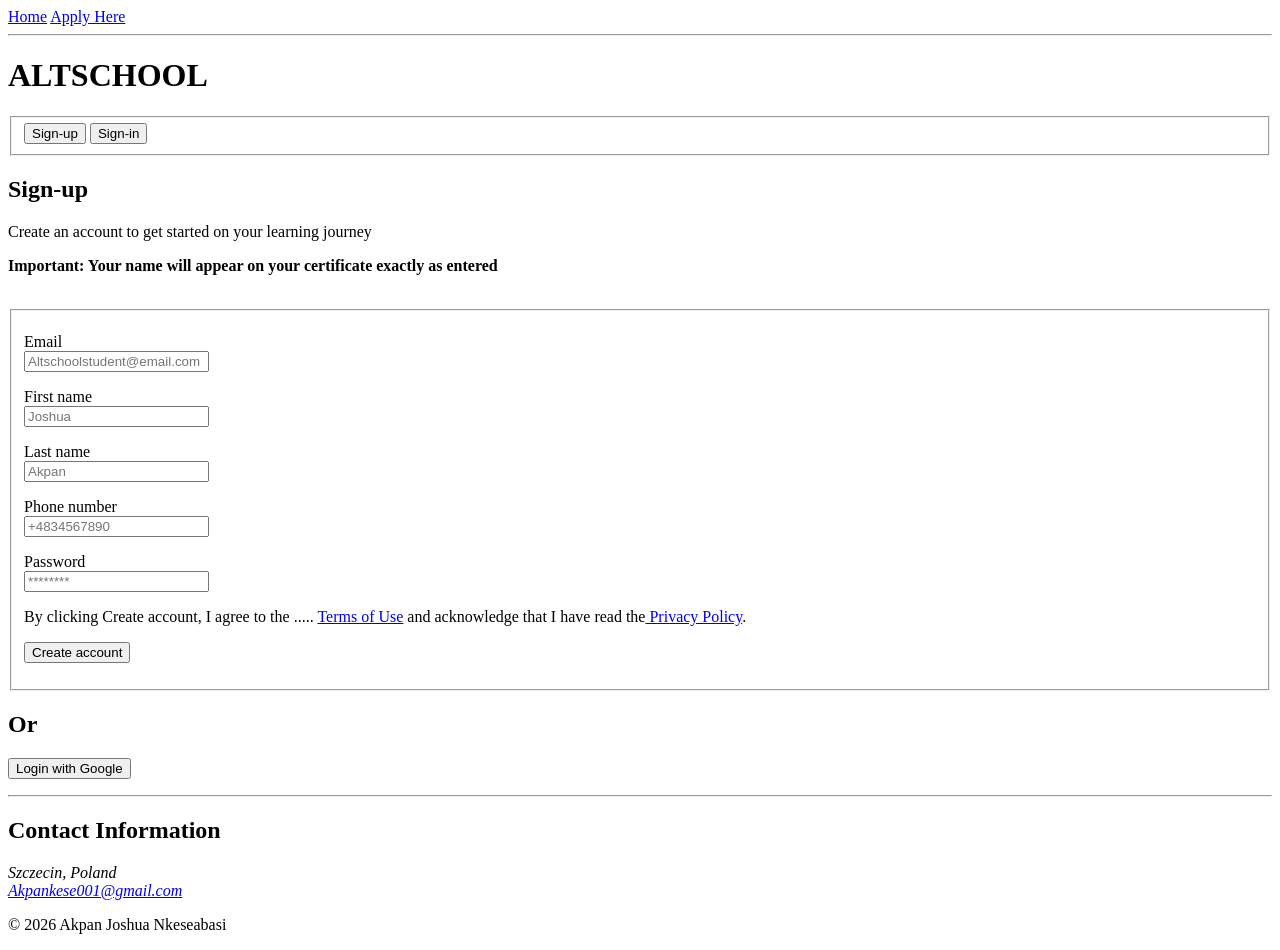
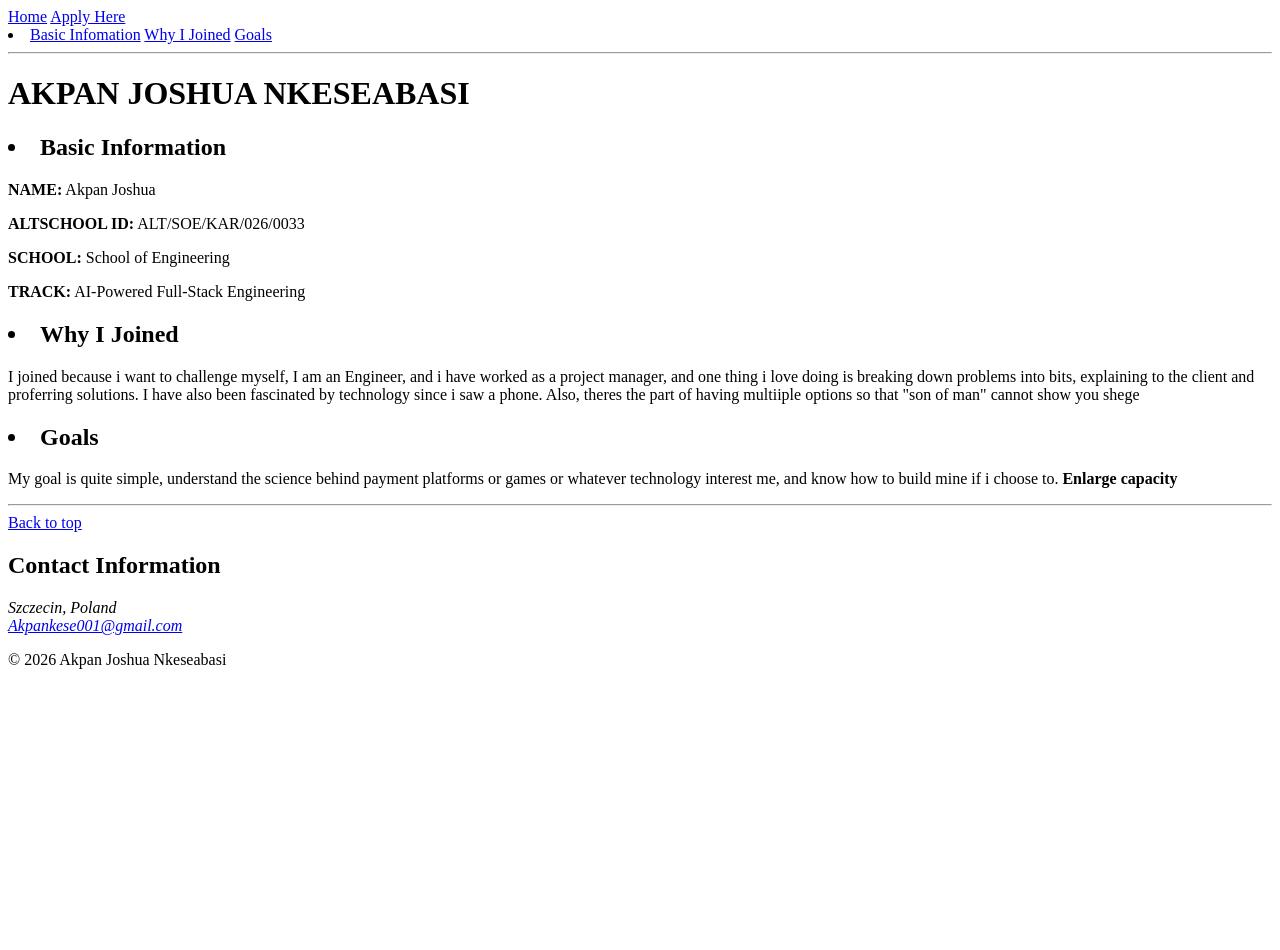
Before and after one commit to Akpankese/HTML-ASSIGNMENT, a plain HTML site: page index.html in a window 1280 px wide. After the commit the page ends 800 px from the top, so only its background shows below. Drawn offline with Linux system fonts and the light colour scheme.

Commit message:
Add personal information sections to index.html
Updated the HTML structure to include personal information sections.

```diff
--- a/index.html
+++ b/index.html
@@ -11,114 +11,58 @@
       <nav aria-label="Global navigation">
         <a href="index.html">Home</a>
         <a href="form.html">Apply Here</a>
+        <li><a href="#Basic Information">Basic Infomation</a>
+        <a href="#Why I Joined">Why I Joined</a>
+        <a href="#Goals">Goals</a></li>
       </nav>
       <hr />
 
-      <h1>ALTSCHOOL</h1>
     </header>
 
     <main>
-      <!--Sign-up/Sign-in buttons-->
-      <form>
-        <fieldset>
-          <button type="submit" value="Sign-up">Sign-up</button>
-          <button type="submit" value="Sign-in">Sign-in</button>
-        </fieldset>
-      </form>
-      <!--Sign-up section-->
-      <h2>Sign-up</h2>
-      <p>Create an account to get started on your learning journey</p>
-      <!---INCLUDE AS IMPORTANT INFORMATION-->
+    <body>
+        <div id="TOP"></div>
+        <h1>AKPAN JOSHUA NKESEABASI</h1>
 
-      <p>
-        <b
-          >Important: Your name will appear on your certificate exactly as
-          entered</b
-        >
-      </p>
+        <section id="Basic Information">
+            <h2>
+                <li>Basic Information</li>
+            </h2>
+            <p><b>NAME:</b> Akpan Joshua</p>
+            <p><b>ALTSCHOOL ID:</b> ALT/SOE/KAR/026/0033</p>
+            <p><b> SCHOOL:</b> School of Engineering</p>
+            <p><b> TRACK:</b> AI-Powered Full-Stack Engineering</p>
+        </section>
+        <section id="Why I Joined">
+            <h2>
+                <li>Why I Joined</li>
+            </h2>
+            <p>
+                I joined because i want to challenge myself, I am an Engineer, and i
+                have worked as a project manager, and one thing i love doing is breaking
+                down problems into bits, explaining to the client and proferring
+                solutions. I have also been fascinated by technology since i saw a
+                phone. Also, theres the part of having multiiple options so that "son of
+                man" cannot show you shege
+            </p>
+        </section>
 
-      <br />
-      <!--form section-->
-      <form action="#" method="post">
-        <fieldset>
-          <p>
-            <label for="email"></label>Email<br />
-            <input
-              type="email"
-              id="email"
-              name="email"
-              placeholder="Altschoolstudent@email.com"
-              required
-            />
-          </p>
-
-          <p>
-            <label for="first-name">First name</label><br />
-            <input
-              type="text"
-              id="first-name"
-              name="first-name"
-              placeholder="Joshua"
-              required
-            />
-          </p>
-
-          <p>
-            <label for="last-name">Last name</label><br />
-            <input
-              type="text"
-              id="last-name"
-              name="last-name"
-              placeholder="Akpan"
-              required
-            />
-          </p>
-
-          <p>
-            <label for="phone">Phone number</label><br />
-            <input
-              type="tel"
-              id="phone"
-              name="phone"
-              placeholder="+4834567890"
-              required
-            />
-          </p>
-
-          <p>
-            <label for="password">Password</label><br />
-            <input
-              type="password"
-              id="password"
-              name="password"
-              placeholder="********"
-              required
-            />
-          </p>
-          <!-- Terms and Privacy -->
-          <p>
-            <label for="terms"
-              >By clicking Create account, I agree to the .....
-              <a href="#" target="_blank">Terms of Use</a> and acknowledge that
-              I have read the<a href="#" target="_blank"> Privacy Policy</a>.
-            </label>
-          </p>
-          <!-- Submit -->
-          <p>
-            <button type="submit">Create account</button>
-          </p>
-        </fieldset>
-      </form>
-      <section>
-        <h2 id="alternative-signup">Or</h2>
-        <p>
-          <button type="button">Login with Google</button>
-        </p>
-      </section>
-    </main>
+        <section id="Goals">
+            <h2>
+                <li>Goals</li>
+            </h2>
+            <p>
+                My goal is quite simple, understand the science behind payment platforms
+                or games or whatever technology interest me, and know how to build mine
+                if i choose to. <b>Enlarge capacity</b>
+            </p>
+        </section>
+    </body>
     <hr />
+</main>
     <!-- Footer -->
     <footer>
+         <a href="#TOP">Back to top</a>
       <h2>Contact Information</h2>
 
       <address>
```
